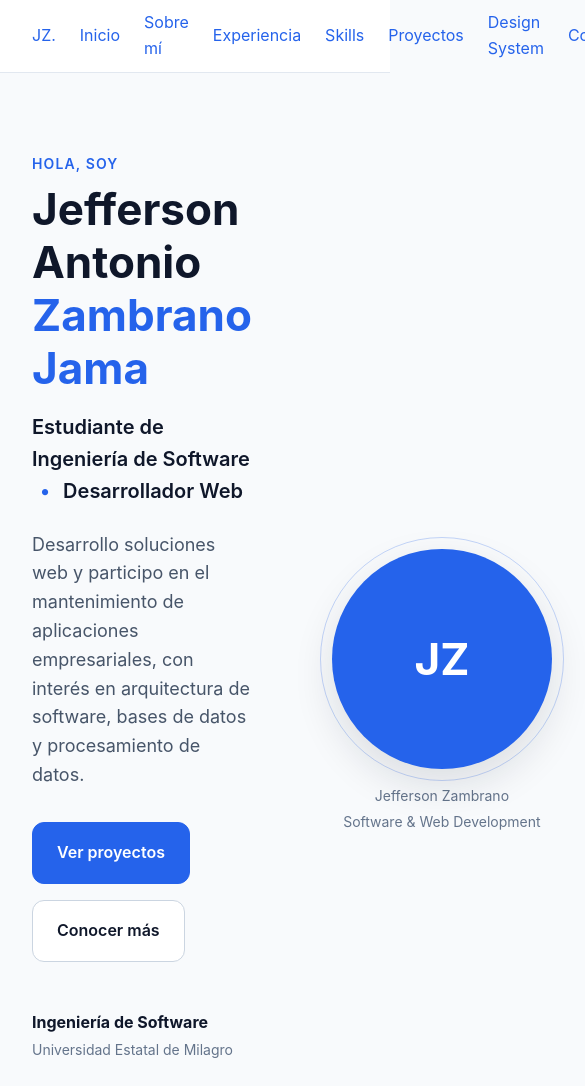
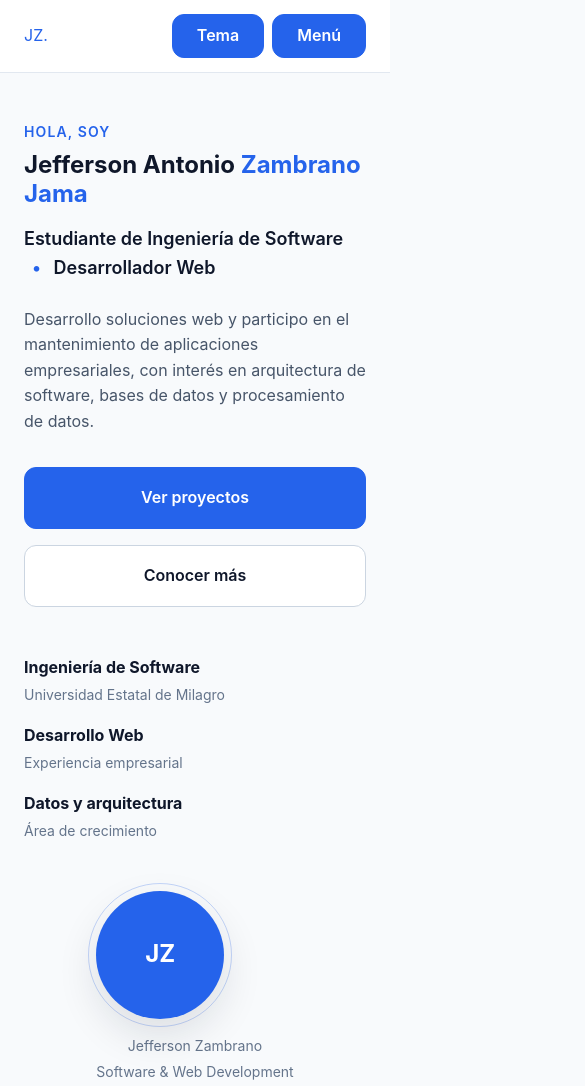
Before and after one commit to Ing-Jeff-Zambrano/portafolio-jefferson, a plain HTML site: page index.html in a window 390 px wide. Shown: the top 1086 px of the page, 585 px wide, since content can reach past the window. Drawn offline with Linux system fonts and the light colour scheme.

Commit message:
Implementacion del  diseño responsive

```diff
--- a/css/layout.css
+++ b/css/layout.css
@@ -32,6 +32,10 @@ body > header nav ul {
     display: flex;
     align-items: center;
     gap: var(--space-lg);
+}
+
+.nav-toggle {
+    display: none;
 }
 
 
--- a/css/responsive.css
+++ b/css/responsive.css
@@ -0,0 +1,206 @@
+/* =====================================================
+   TABLET
+   ===================================================== */
+
+@media (max-width: 1024px) {
+    html {
+        overflow-x: hidden;
+    }
+
+    body > header nav {
+        flex-wrap: wrap;
+        justify-content: flex-start;
+        gap: var(--space-sm);
+    }
+
+    body > header nav > a:first-of-type {
+        order: 1;
+        margin-right: auto;
+    }
+
+    body > header nav > button {
+        flex-shrink: 0;
+    }
+
+    body > header nav > button:not(.nav-toggle) {
+        order: 2;
+    }
+
+    .nav-toggle {
+        display: inline-flex;
+        order: 3;
+    }
+
+    .nav-links {
+        display: none;
+        flex-direction: column;
+        align-items: flex-start;
+        order: 4;
+        width: 100%;
+        gap: var(--space-sm);
+
+        padding-block: var(--space-md);
+
+        border-top: 1px solid var(--color-border);
+    }
+
+    body > header nav:has(.nav-toggle[aria-expanded="true"]) .nav-links {
+        display: flex;
+    }
+
+    #inicio {
+        flex-direction: column;
+        align-items: flex-start;
+        min-height: 0;
+        gap: var(--space-2xl);
+    }
+
+    .hero__content {
+        max-width: none;
+        min-width: 0;
+    }
+
+    #inicio > div {
+        max-width: none;
+    }
+
+    .profile-visual {
+        align-self: center;
+    }
+
+    .skills-grid {
+        grid-template-columns: repeat(2, minmax(0, 1fr));
+    }
+
+    .ds-color-grid {
+        grid-template-columns: repeat(2, minmax(0, 1fr));
+    }
+}
+
+
+/* =====================================================
+   MOBILE
+   ===================================================== */
+
+@media (max-width: 768px) {
+    main > section {
+        padding-block: var(--space-2xl);
+    }
+
+    .section-header {
+        margin-bottom: var(--space-xl);
+    }
+
+    h1,
+    .hero__title,
+    .ds-type--display {
+        font-size: var(--font-size-3xl);
+    }
+
+    h2,
+    .ds-type--section {
+        font-size: var(--font-size-2xl);
+    }
+
+    .hero__title,
+    .hero__description,
+    h1,
+    h2,
+    h3 {
+        overflow-wrap: break-word;
+    }
+
+    .hero__role {
+        font-size: var(--font-size-lg);
+    }
+
+    .hero__description {
+        font-size: var(--font-size-base);
+    }
+
+    .hero__actions {
+        width: 100%;
+    }
+
+    .hero__actions .button {
+        width: 100%;
+    }
+
+    .hero__highlights {
+        flex-direction: column;
+        gap: var(--space-md);
+    }
+
+    #inicio figure > div {
+        width: 10rem;
+        height: 10rem;
+
+        font-size: var(--font-size-3xl);
+    }
+
+    .profile-visual__avatar::after {
+        inset: calc(var(--space-sm) * -1);
+    }
+
+    .about-layout,
+    .projects-grid,
+    .ds-layout__split,
+    .contact-layout {
+        grid-template-columns: minmax(0, 1fr);
+    }
+
+    .skills-grid {
+        grid-template-columns: minmax(0, 1fr);
+    }
+
+    .timeline-item__header {
+        flex-wrap: wrap;
+    }
+
+    .project-card .button,
+    .ds-component-row .button {
+        width: 100%;
+    }
+}
+
+
+/* =====================================================
+   SMALL MOBILE
+   ===================================================== */
+
+@media (max-width: 480px) {
+    body > header nav,
+    main {
+        width: min(
+            calc(100% - (var(--space-lg) * 2)),
+            var(--container-width)
+        );
+    }
+
+    body > footer {
+        padding: var(--space-xl) var(--space-lg);
+    }
+
+    article,
+    aside,
+    form {
+        padding: var(--space-lg);
+    }
+
+    h1,
+    .hero__title,
+    .ds-type--display {
+        font-size: var(--font-size-2xl);
+    }
+
+    #inicio figure > div {
+        width: 8rem;
+        height: 8rem;
+
+        font-size: var(--font-size-2xl);
+    }
+
+    .ds-color-grid {
+        grid-template-columns: minmax(0, 1fr);
+    }
+}
--- a/index.html
+++ b/index.html
@@ -26,7 +26,7 @@
                 JZ.
             </a>
 
-            <ul>
+            <ul class="nav-links">
                 <li><a href="#inicio">Inicio</a></li>
                 <li><a href="#sobre-mi">Sobre mí</a></li>
                 <li><a href="#experiencia">Experiencia</a></li>
@@ -40,7 +40,7 @@
                 Tema
             </button>
 
-            <button type="button" aria-label="Abrir menú de navegación" aria-expanded="false">
+            <button type="button" class="nav-toggle" aria-label="Abrir menú de navegación" aria-expanded="false">
                 Menú
             </button>
         </nav>
```
